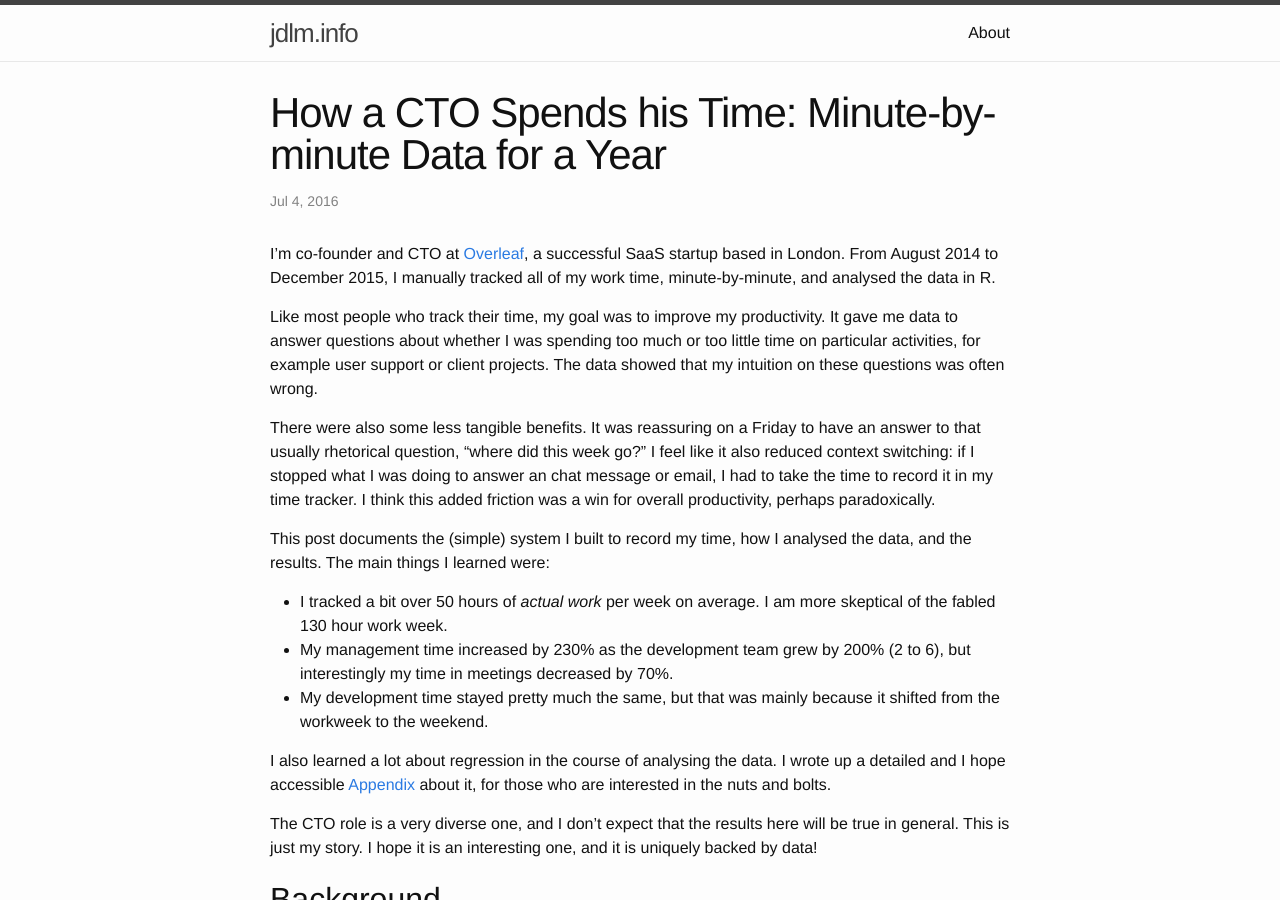
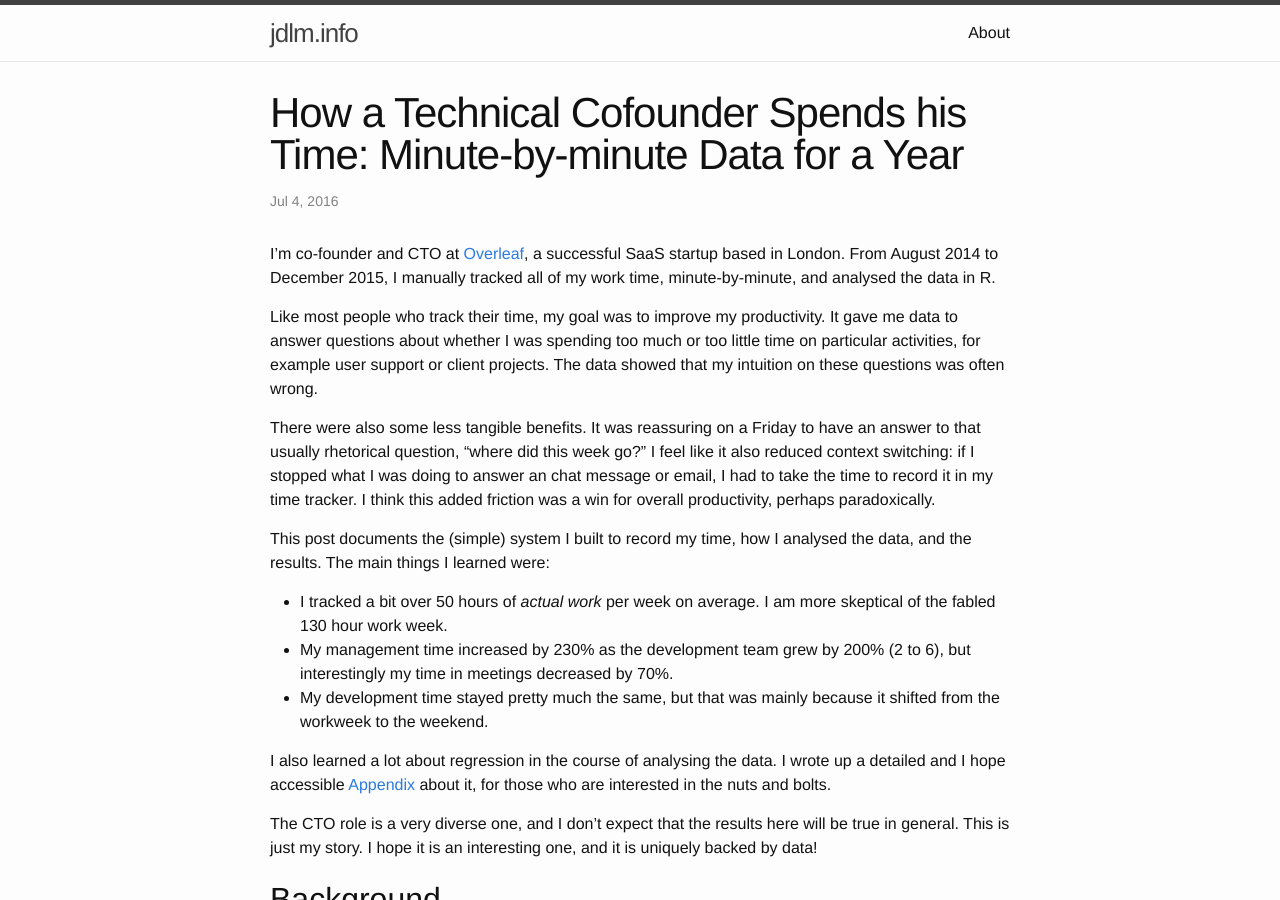
Before and after one commit to jdleesmiller/jdleesmiller.github.io, a Jekyll site: the page built from _posts/2016-07-04-cto-time-minute-by-minute.markdown, in a window 1280 px wide and 900 px high. Built offline with Jekyll 4.4.1, drawn with Linux system fonts in a browser that asks for light colours; formulas are drawn with MathJax 3.

Commit message:
Update title based on HN feedback

```diff
--- a/_posts/2016-07-04-cto-time-minute-by-minute.markdown
+++ b/_posts/2016-07-04-cto-time-minute-by-minute.markdown
@@ -1,6 +1,6 @@
 ---
 layout: post
-title: "How a CTO Spends his Time: Minute-by-minute Data for a Year"
+title: "How a Technical Cofounder Spends his Time: Minute-by-minute Data for a Year"
 date: 2016-07-04 18:00:00 +0000
 categories: articles
 ---
```
